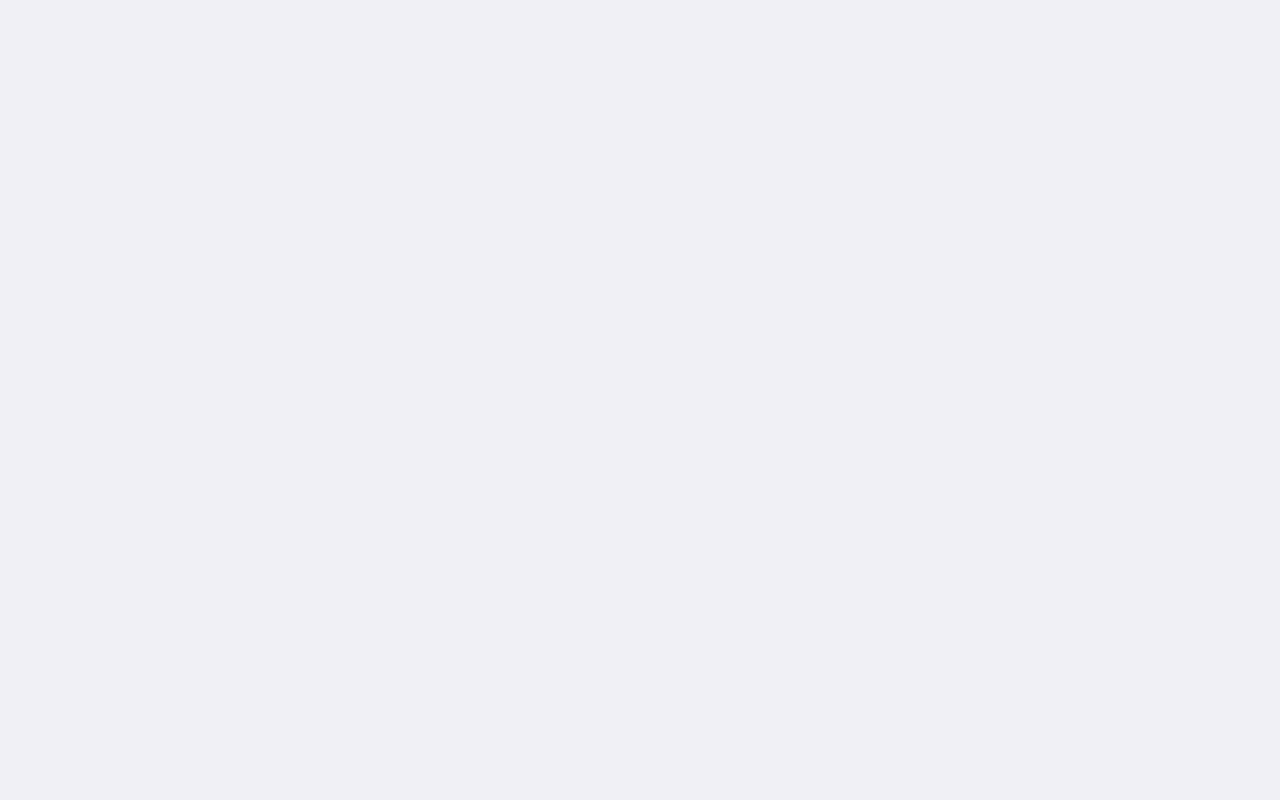
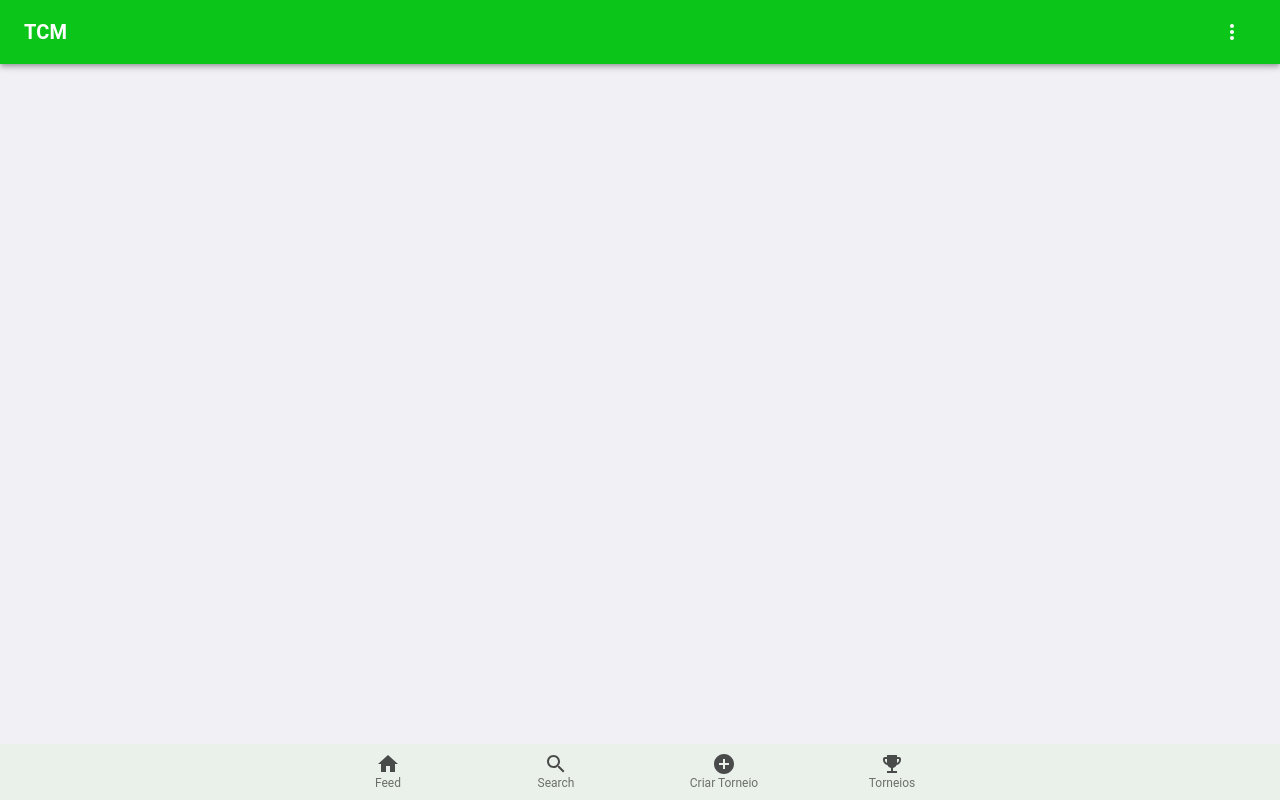
Before and after one commit to UnBArqDsw/2020.1_G7_TCM_Frontend, a React (Create React App) app in the folder tcm_frontend/: page /feed in a window 1280 px wide. Built offline with nearby package versions, Linux system fonts and the light colour scheme.

Commit message:
[#50]Criado base da tela feed
Signed-off-by: lucas <lucas.alexandre.df@gmail.com>

```diff
--- /dev/null
+++ b/tcm_frontend/src/Screens/Feed/index.js
@@ -0,0 +1,18 @@
+import React from 'react';
+import { Container } from '@material-ui/core';
+import AppBar from '../../components/Appbar';
+import NavBar from '../../components/Navbar';
+import { useStyles } from './styles';
+
+export default function Feed() {
+  const classes = useStyles();
+
+  return (
+    <Container className={classes.container}>
+      <AppBar />
+      <div className={classes.footer}>
+        <NavBar />
+      </div>
+    </Container>
+  );
+}
--- /dev/null
+++ b/tcm_frontend/src/Screens/Feed/styles.js
@@ -0,0 +1,15 @@
+import { makeStyles } from '@material-ui/core/styles';
+
+export const useStyles = makeStyles(() => ({
+  footer: { overflow: 'hidden', position: 'fixed', bottom: '0', width: '100%' },
+  container: {
+    flexGrow: 1,
+    height: '100%',
+    width: '100%',
+    margin: '0',
+    padding: '0',
+    justify: 'flex-start',
+    alignItems: 'center',
+    background: '#ffffff',
+  },
+}));
--- a/tcm_frontend/src/routes.js
+++ b/tcm_frontend/src/routes.js
@@ -3,14 +3,14 @@ import React from 'react';
 import { Switch, Route } from 'react-router-dom';
 import Login from './Screens/User/Account/Login';
 import SignUp from './Screens/User/Account/SignUp';
-
-
+import Feed from './Screens/Feed';
 
 const Routes = () => {
   return (
     <Switch>
       <Route exact path="/" component={Login} />
       <Route path="/signup" component={SignUp} />
+      <Route path="/feed" component={Feed} />
     </Switch>
   );
 };
```
